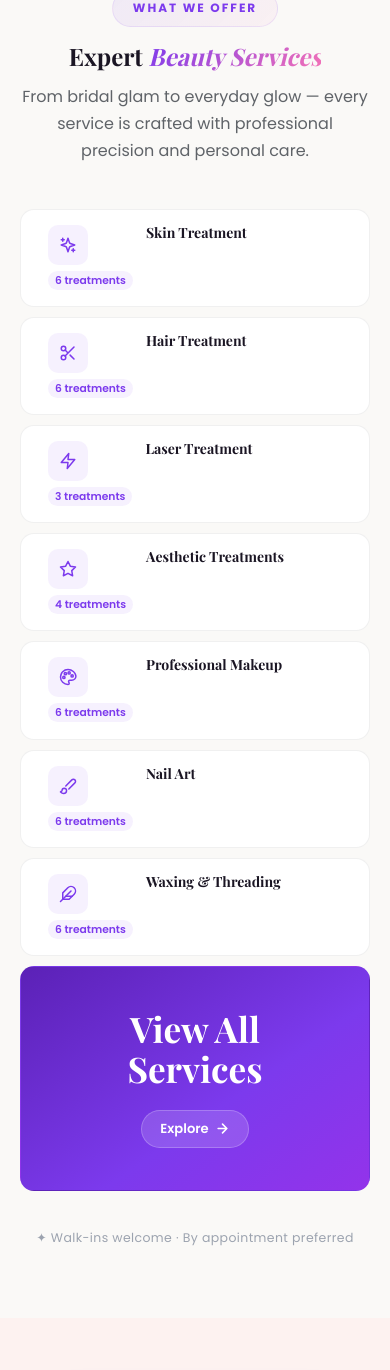
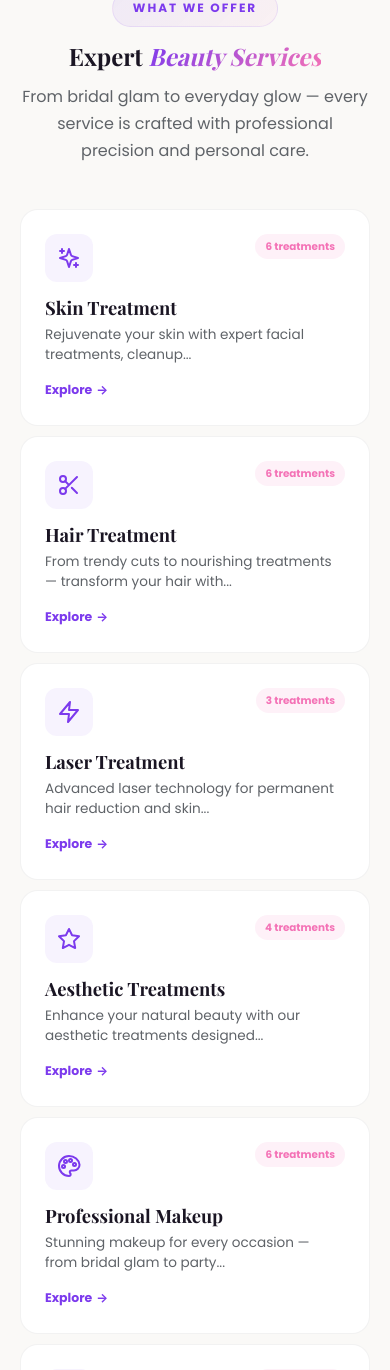
Before and after one commit to dxdelvin/lookwell-arathi, a FastAPI app: page / in a window 390 px wide. Shown: the part 1039-2409 px from the top of the page. Run offline with FastAPI, Linux system fonts and the light colour scheme; some libraries are stand-ins or nearby versions; some web fonts are replaced.

Commit message:
fix: home page

```diff
--- a/app/static/css/index.css
+++ b/app/static/css/index.css
@@ -328,106 +328,113 @@
 /* ── Tile ── */
 .svc-tile {
     display: flex;
-    flex-direction: row;
-    align-items: flex-start;
-    gap: 16px;
+    flex-direction: column;
+    align-items: stretch;
+    justify-content: space-between;
+    gap: 14px;
     background: var(--white);
-    border-radius: 14px;
-    padding: 18px 18px;
-    border: 1px solid rgba(0, 0, 0, 0.06);
+    border-radius: 18px;
+    padding: 24px;
+    border: 1px solid rgba(0, 0, 0, 0.05);
     text-decoration: none;
-    transition: box-shadow 0.22s ease, border-color 0.22s ease, transform 0.22s ease;
+    transition: box-shadow 0.25s var(--ease-spring), transform 0.25s var(--ease-spring);
+    position: relative;
+    overflow: hidden;
 }
 
 .svc-tile:hover {
-    box-shadow: 0 8px 28px rgba(124, 58, 237, 0.09);
-    border-color: rgba(124, 58, 237, 0.18);
-    transform: translateY(-2px);
+    box-shadow: 0 16px 40px rgba(124, 58, 237, 0.06);
+    transform: translateY(-4px);
+}
+
+.svc-tile-accent {
+    position: absolute;
+    top: 0; left: 0; right: 0;
+    height: 3px;
+    background: linear-gradient(90deg, var(--primary) 0%, var(--secondary) 100%);
+    transform: scaleX(0);
+    transform-origin: left;
+    transition: transform 0.3s var(--ease);
+}
+.svc-tile:hover .svc-tile-accent { transform: scaleX(1); }
+
+.svc-tile-top {
+    display: flex;
+    justify-content: space-between;
+    align-items: flex-start;
 }
 
 /* Icon */
 .svc-tile-icon-wrap {
     flex-shrink: 0;
-    width: 46px; height: 46px;
+    width: 48px; height: 48px;
     display: flex;
     align-items: center;
     justify-content: center;
-    background: rgba(124, 58, 237, 0.07);
+    background: rgba(124, 58, 237, 0.06);
     border-radius: 12px;
     color: var(--primary);
-    transition: background 0.22s ease;
+    transition: transform 0.22s var(--ease-spring);
 }
 
 .svc-tile:hover .svc-tile-icon-wrap {
-    background: rgba(124, 58, 237, 0.13);
+    transform: scale(1.05) rotate(-2deg);
 }
 
-.svc-tile-icon-wrap svg {
-    width: 20px; height: 20px;
+.svc-tile-count {
+    background: rgba(244, 114, 182, 0.1);
+    color: var(--secondary);
+    font-size: 0.65rem;
+    font-weight: 700;
+    padding: 4px 10px;
+    border-radius: var(--r-full);
 }
 
-/* Content */
-.svc-tile-content {
-    flex: 1;
-    min-width: 0;
+.svc-tile-body {
     display: flex;
     flex-direction: column;
-    gap: 5px;
-}
-
-.svc-tile-header {
-    display: flex;
-    align-items: baseline;
-    gap: 8px;
+    gap: 6px;
+    flex: 1;
 }
 
 .svc-tile-title {
-    font-size: 0.92rem;
+    font-family: var(--font-heading);
+    font-size: 1.15rem;
     font-weight: 700;
-    color: var(--text);
-    line-height: 1.3;
+    color: var(--text-dark);
+    line-height: 1.25;
     margin: 0;
 }
 
-.svc-tile-count {
-    font-size: 0.67rem;
-    font-weight: 600;
-    color: var(--primary);
-    background: rgba(124, 58, 237, 0.07);
-    border-radius: 20px;
-    padding: 2px 7px;
-    white-space: nowrap;
-    flex-shrink: 0;
+.svc-tile-desc {
+    font-size: 0.85rem;
+    color: var(--text-light);
+    line-height: 1.5;
+    margin: 0;
 }
 
-.svc-tile-count::after { content: " treatments"; }
-
-.svc-tile-desc {
-    font-size: 0.78rem;
-    color: var(--text-light);
-    line-height: 1.55;
-    margin: 0;
+.svc-tile-footer {
+    display: flex;
+    align-items: center;
 }
 
 .svc-tile-cta {
     display: inline-flex;
     align-items: center;
-    gap: 5px;
-    font-size: 0.75rem;
-    font-weight: 600;
+    gap: 4px;
+    font-size: 0.78rem;
+    font-weight: 700;
     color: var(--primary);
-    margin-top: 4px;
-    transition: gap 0.2s ease;
+    transition: gap 0.2s var(--ease-spring);
 }
 
 .svc-tile:hover .svc-tile-cta { gap: 8px; }
 
-.svc-cta-arrow {
-    width: 14px; height: 14px;
-    transition: transform 0.2s ease;
+.svc-tile-arrow {
+    transition: transform 0.2s var(--ease-spring);
 }
 
-.svc-tile:hover .svc-cta-arrow { transform: translateX(2px); }
+.svc-tile:hover .svc-tile-arrow { transform: translateX(3px); }
 
 /* ── "View All" 8th tile ──────────────────── */
 .svc-tile--all {
@@ -820,16 +827,6 @@
         grid-template-columns: repeat(2, 1fr);
         gap: 12px;
     }
-
-    /* Switch back to vertical card layout at 2 cols */
-    .svc-tile {
-        flex-direction: column;
-        align-items: stretch;
-        gap: 12px;
-        padding: 20px 18px;
-    }
-
-    .svc-tile-icon-wrap { margin-bottom: 2px; }
 }
 
 @media (min-width: 640px) {
@@ -1004,29 +1001,4 @@
         box-sizing: border-box;
     }
     .map-detail div { text-align: left; }
-
-    /* Services — compact horizontal list on tiny screens */
-    .svc-tile {
-        flex-direction: row;
-        align-items: flex-start;
-        padding: 14px 14px;
-        gap: 13px;
-    }
-
-    .svc-tile-icon-wrap {
-        width: 40px; height: 40px;
-        border-radius: 10px;
-        flex-shrink: 0;
-        margin-top: 1px;
-    }
-
-    .svc-tile-icon-wrap svg { width: 18px; height: 18px; }
-
-    .svc-tile-title { font-size: 0.88rem; }
-
-    .svc-tile-desc { display: none; }
-
-    .svc-tile-count::after { content: ""; }
-
-    .svc-tile-cta { display: none; }
 }
--- a/app/templates/index.html
+++ b/app/templates/index.html
@@ -281,7 +281,7 @@
             <h2 class="section-title">What Our <em>Clients</em> Say</h2>
         </div>
         <div class="testimonial-track" id="testimonialTrack">
-            {% for rev in site.reviews %}
+            {% for rev in site.reviews[:3] %}
             <div class="testimonial-card anim-fade-up">
                 <div class="testimonial-quote">"</div>
                 <div class="testimonial-stars">
```
Also changed, not shown: app/templates/services.html (+21 -0 lines).
